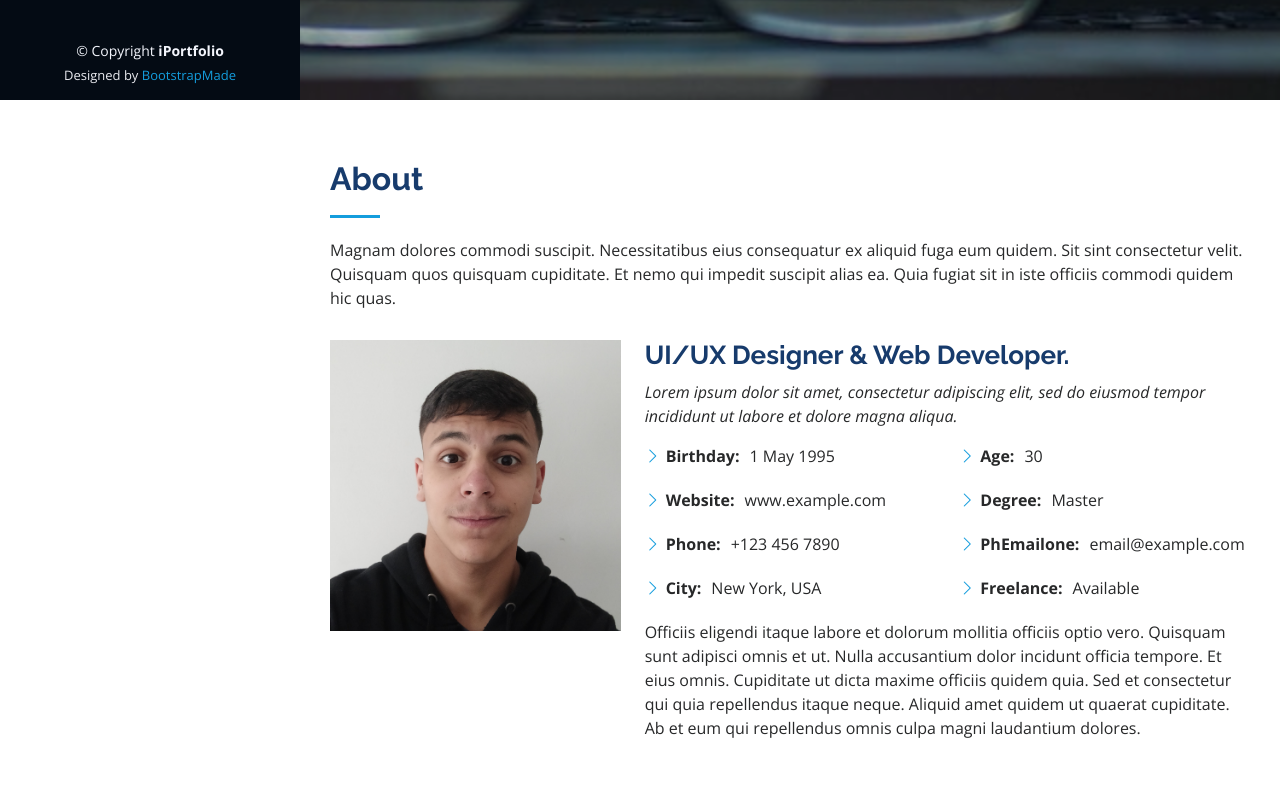
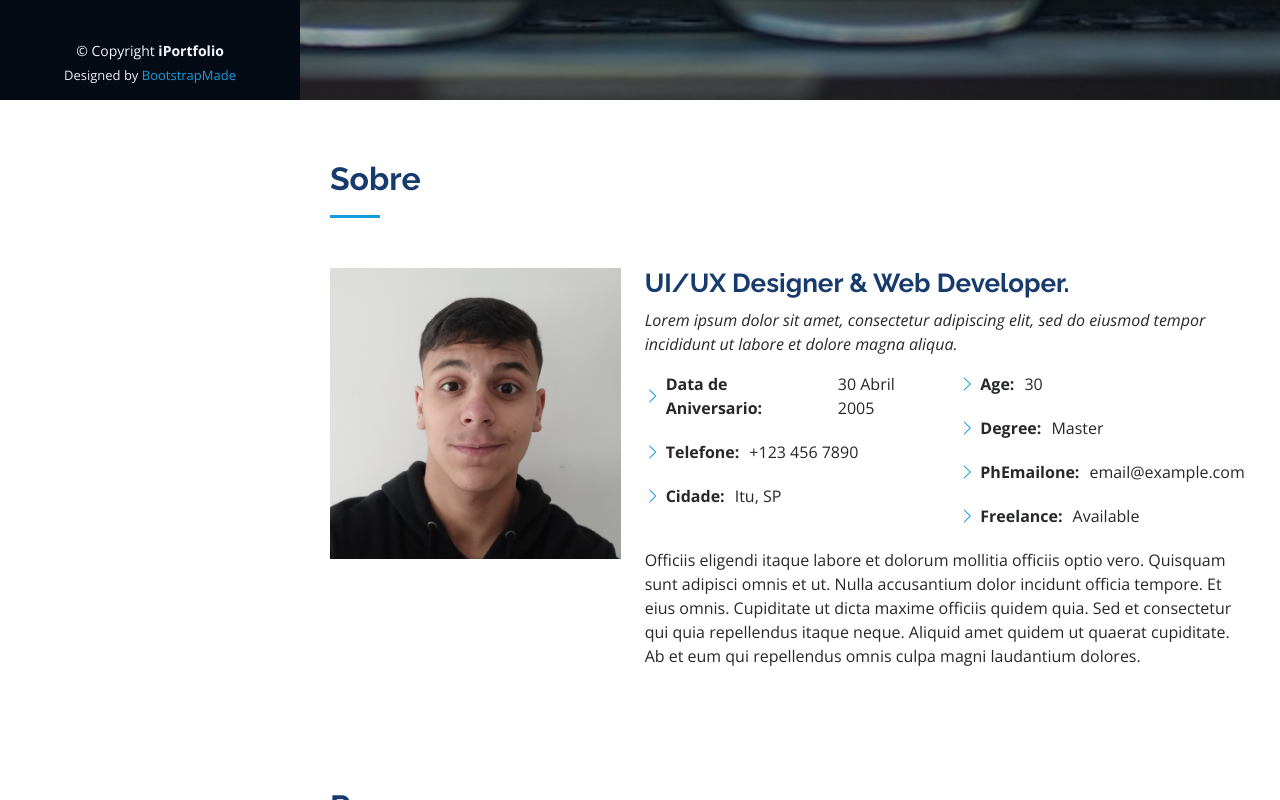
Before and after one commit to JoaoPaulo1722/PortfolioTesteFacul, a plain HTML site: page index.html in a window 1280 px wide. Shown: the part 700-1500 px from the top of the page. Drawn offline with nearby package versions, Linux system fonts and the light colour scheme.

Commit message:
Atualização da seção Sobre

```diff
--- a/index.html
+++ b/index.html
@@ -135,13 +135,7 @@
       <section id="about" class="about">
         <div class="container">
           <div class="section-title">
-            <h2>About</h2>
-            <p>
-              Magnam dolores commodi suscipit. Necessitatibus eius consequatur
-              ex aliquid fuga eum quidem. Sit sint consectetur velit. Quisquam
-              quos quisquam cupiditate. Et nemo qui impedit suscipit alias ea.
-              Quia fugiat sit in iste officiis commodi quidem hic quas.
-            </p>
+            <h2>Sobre</h2>
           </div>
 
           <div class="row">
@@ -159,19 +153,16 @@
                   <ul>
                     <li>
                       <i class="bi bi-chevron-right"></i>
-                      <strong>Birthday:</strong> <span>1 May 1995</span>
+                      <strong>Data de Aniversario:</strong>
+                      <span>30 Abril 2005</span>
                     </li>
                     <li>
                       <i class="bi bi-chevron-right"></i>
-                      <strong>Website:</strong> <span>www.example.com</span>
+                      <strong>Telefone:</strong> <span>+123 456 7890</span>
                     </li>
                     <li>
                       <i class="bi bi-chevron-right"></i>
-                      <strong>Phone:</strong> <span>+123 456 7890</span>
-                    </li>
-                    <li>
-                      <i class="bi bi-chevron-right"></i>
-                      <strong>City:</strong> <span>New York, USA</span>
+                      <strong>Cidade:</strong> <span>Itu, SP</span>
                     </li>
                   </ul>
                 </div>
```
